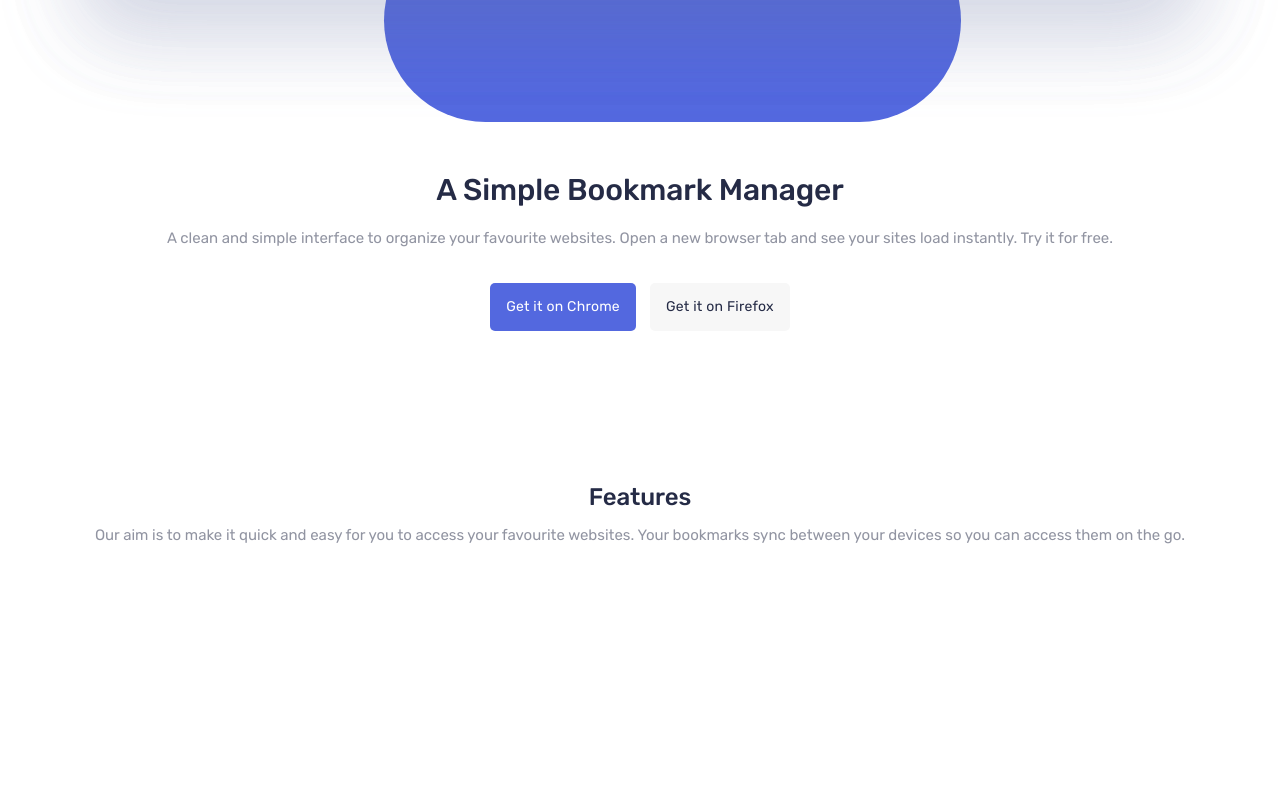
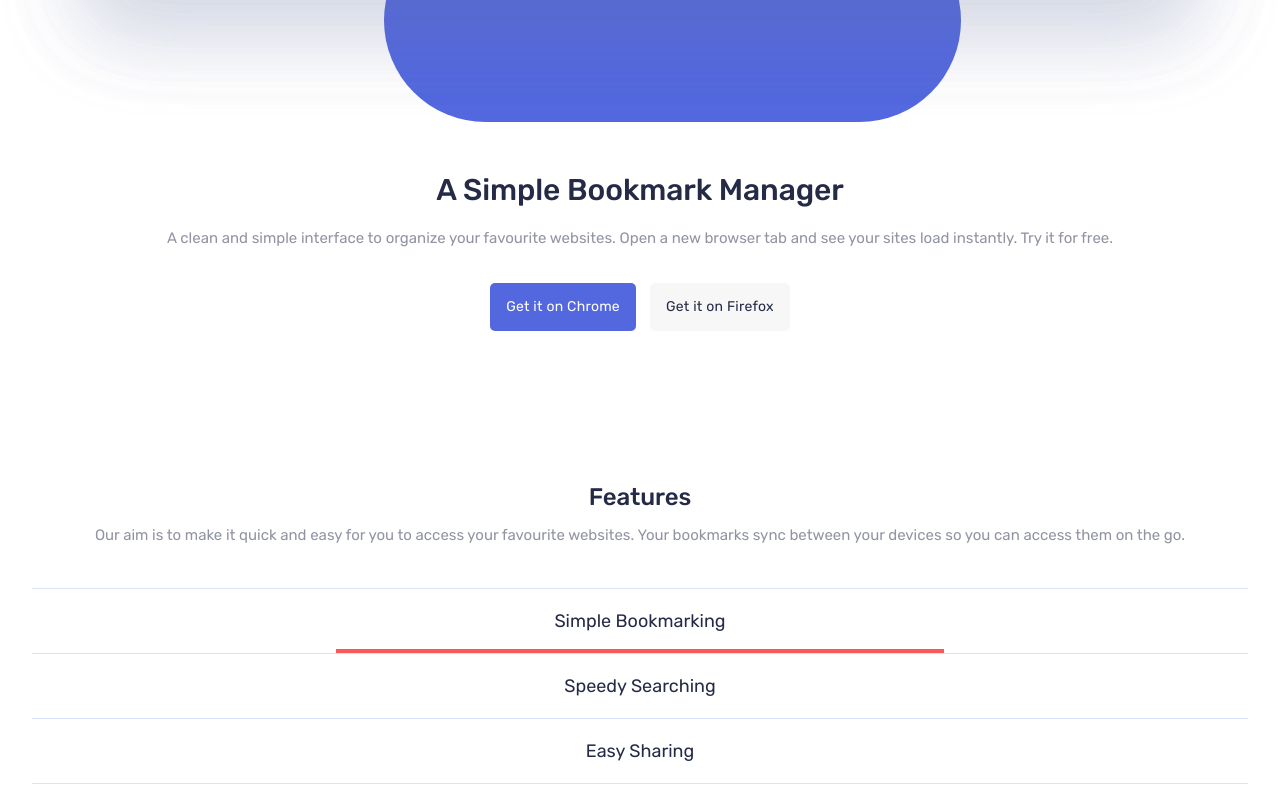
Before and after one commit to sophia-see/bookmark-react-vite, a React (Vite) app: page / in a window 1280 px wide. Shown: the part 940-1740 px from the top of the page. Before the commit the page ends 1488 px from the top, so only its background shows below. Built offline with nearby package versions, Linux system fonts and the light colour scheme.

Commit message:
added feature list

```diff
--- a/src/App.scss
+++ b/src/App.scss
@@ -2,16 +2,20 @@
 @import url('https://fonts.googleapis.com/css2?family=Rubik:ital,wght@0,300..900;1,300..900&display=swap');
 
 $soft-blue: hsl(231, 69%, 60%);
+$soft-blue-gray: hsla(231, 69%, 60%, 0.2001);
 $soft-red: hsl(0, 94%, 66%);
 $light-gray: hsl(0, 0%, 97%);
 $grayish-blue:hsl(229, 8%, 60%);
 $very-dark-blue:hsl(229, 31%, 21%);
+$red: hsl(0, 94%, 66%);
 $white: hsl(0, 0%, 100%);
 $black: hsl(0, 0%, 0%);
 
 $font-family: "Rubik", sans-serif;
 $regular: 400;
 $medium: 500;
+
+$border: 1px solid $soft-blue-gray;
 
 html, body, #root {
     width: 100%;
@@ -75,6 +79,17 @@ html, body, #root {
     margin: 0 32px;
 }
 
+.features__list {
+    display: flex;
+    flex-direction: column;
+    padding: 40px 32px;
+}
+
+.features__list__item {
+    text-align: center;
+    padding: 21px 0;
+}
+
 // REUSABLE CLASSES
 .heading-1 {
     font-weight: $medium;
@@ -127,3 +142,23 @@ html, body, #root {
 .mb-32 {
     margin-bottom: 32px;
 }
+
+.border-top {
+    border-top: $border;
+}
+
+.border-bottom {
+    border-bottom: $border;
+    position: relative;
+}
+
+.selected-feature::after {
+    display: block;
+    transform: scaleX(0.5); /* Scale if needed */
+    content: '';
+    border-bottom: solid 4px $red; /* The red border */
+    position: absolute; /* Position it relative to the parent */
+    bottom: 0; /* Align it with the parent's border-bottom */
+    left: 0;
+    right: 0; /* Stretch across the element */
+}
--- a/src/components/Features.tsx
+++ b/src/components/Features.tsx
@@ -1,13 +1,14 @@
 import React from "react";
+import Tabs from "./Tabs";
 
-type FeatureType = {
+export type FeatureType = {
     title: string;
     heading: string;
     image: string;
     description: string;
 }
 
-const FEATURES = [
+export const FEATURES = [
     {
         title: "Simple Bookmarking",
         heading: "Bookmark in one click",
@@ -29,14 +30,14 @@ const FEATURES = [
 ]
 
 export default function Features () {
-    const [selectedFeature, setSelectedFeature] = React.useState<FeatureType>(FEATURES[0]);
-
     return (
         <div className="features__container">
             <div className="features__description">
                 <div className="heading-2">Features</div>
                 <div className="subheading">Our aim is to make it quick and easy for you to access your favourite websites. Your bookmarks sync between your devices so you can access them on the go.</div>
             </div>
+
+            <Tabs />
         </div>
     )
 }
--- /dev/null
+++ b/src/components/Tabs.tsx
@@ -0,0 +1,29 @@
+import React from "react";
+import { FEATURES, FeatureType } from "./Features"
+
+
+export default function Tabs () {
+    const [selectedFeature, setSelectedFeature] = React.useState<FeatureType>(FEATURES[0]);
+
+    const handleClickFeature = ({index}: {index: number}) => {
+        setSelectedFeature(FEATURES[index])
+    }
+
+    const renderFeatures = FEATURES.map((feature, index) => {
+        const isFirstFeature = index == 0;
+        const isSelectedFeature = selectedFeature.title == feature.title;
+        const customStyles = `${isFirstFeature ? "border-top" : ""} ${isSelectedFeature ? "selected-feature" : ""}`
+
+        return (
+            <div className={`${customStyles} border-bottom features__list__item`} onClick={() => handleClickFeature({index})}>
+                {feature.title}
+            </div>
+        )
+    })
+
+    return (
+        <div className="features__list">
+            {renderFeatures}
+        </div>
+    )
+}
```
